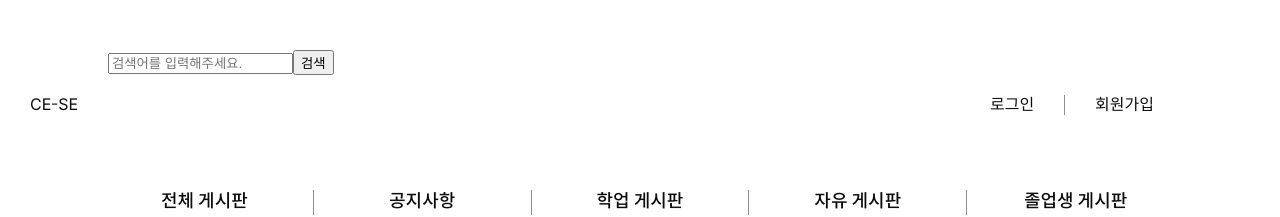
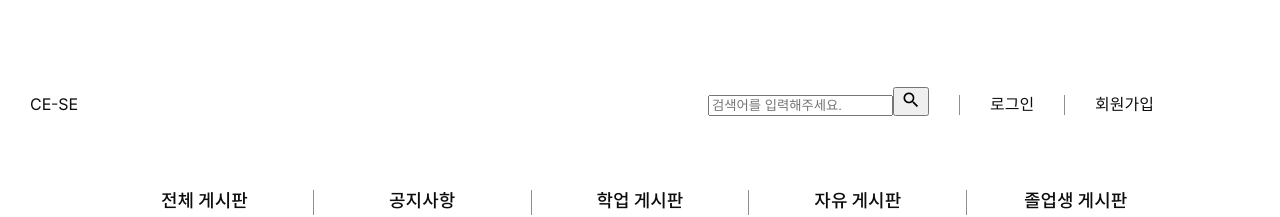
Before and after one commit to jkc-mycode/KIT-CE-CS-Frontend, a React (Create React App) app: page /info in a window 1280 px wide. Shown: the top 217 px of the page. Built offline with nearby package versions, Linux system fonts and the light colour scheme; no server answers.

Commit message:
검색 위치 수정

```diff
--- a/src/Components/header.css
+++ b/src/Components/header.css
@@ -7,7 +7,13 @@
     margin : 0 auto;
     width : 100%;
     height : 100%;
-    position : relative;
+    /* position : relative; */
+}
+
+.header_right_container{
+    display: flex;
+    position : absolute;
+    right: 7.5%;
 }
 
 .header_items{
@@ -21,15 +27,12 @@
     text-align: center;
 }
 
-
 .header_line {
     margin-top: 45px;
     height: 20px;
     border-right: 1px solid rgba(115, 115, 115, 0.8);
 }
 
-.header-right-container{
-    display: inline-flex;
-    position : absolute;
-    right: 7.5%;
+.header_search {
+    vertical-align: middle;
 }
--- a/src/Components/header.js
+++ b/src/Components/header.js
@@ -1,7 +1,9 @@
 import React, {useState} from "react";
+import {Link} from 'react-router-dom';
+import { Icon } from "@material-ui/core";
 import './header.css';
-import {Link} from 'react-router-dom';
 import axios from "axios";
+
 
 const onClickLogout = (event) => {
     axios.delete('/log/out')
@@ -73,16 +75,19 @@ function Header(){
             <div className = "header">
                 <div className ="header_container">
                     <Link to="/" className="header_items">CE-SE</Link>
-                    <div className="header-right-container">
+                    <div className="header_right_container">
+                        <div className="header_items">
+                            <div className="header_search">
+                                <form action="/search" method="get">
+                                    <input type="text"  placeholder="검색어를 입력해주세요." />
+                                    <button type="button" onClick={onSearch}><Icon fontSize='small'>search</Icon></button>
+                                </form>
+                            </div>
+                        </div>
+                        <div className="header_line"></div>
                         <Link to="/" className="header_items" onClick={onClickLogout}>로그아웃</Link>
                         <div className="header_line"></div>
                         <Link to="/info" className="header_items">마이페이지</Link>
-                    </div>
-                    <div className="header_search_container">
-                        <form action="/search" method="get">
-                            <input type="text"  placeholder="검색어를 입력해주세요." />
-                            <button type="button" onClick={onSearch}>검색</button>
-                        </form>
                     </div>
                 </div>
             </div>
@@ -92,16 +97,19 @@ function Header(){
             <div className = "header">
                 <div className ="header_container">
                     <Link to="/" className="header_items">CE-SE</Link>
-                    <div className="header-right-container">
+                    <div className="header_right_container">
+                        <div className="header_items">
+                            <div className="header_search">
+                                <form action="/search" method="get">
+                                    <input type="text"  placeholder="검색어를 입력해주세요." />
+                                    <button type="button" onClick={onSearch}><Icon fontSize='small'>search</Icon></button>
+                                </form>
+                            </div>
+                        </div>
+                        <div className="header_line"></div>
                         <Link to="/login" className="header_items">로그인</Link>
                         <div className="header_line"></div>
                         <Link to="/signup" className="header_items">회원가입</Link>
-                    </div>
-                    <div className="header_search_container">
-                        <form action="/search" method="get">
-                            <input type="text" placeholder="검색어를 입력해주세요." name="content"/>
-                            <input type="submit" value="검색" />
-                        </form>
                     </div>
                 </div>
             </div>
```
